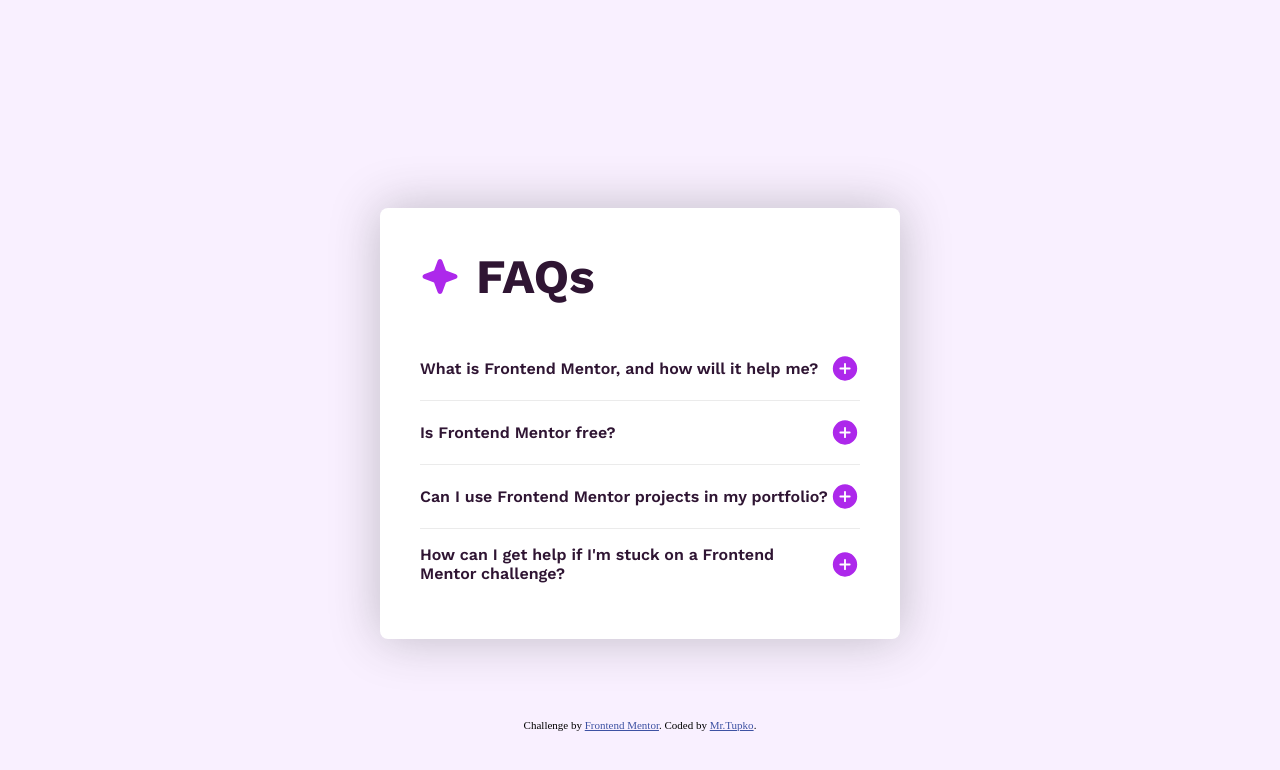
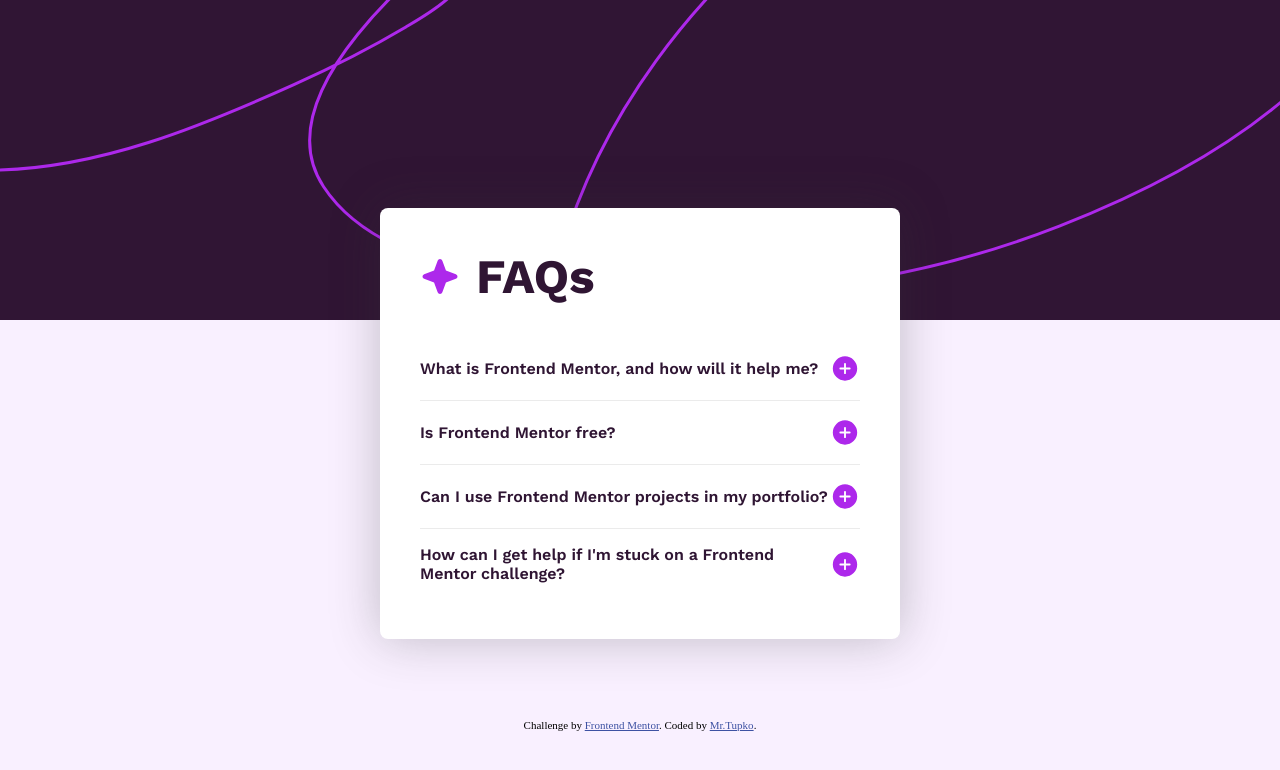
Before and after one commit to MrTupko/faq, a plain HTML site: page index.html in a window 1280 px wide. Drawn offline with nearby package versions, Linux system fonts and the light colour scheme.

Commit message:
Update style.css url fix

```diff
--- a/css/style.css
+++ b/css/style.css
@@ -148,7 +148,7 @@ p {
 */
 
 .box {
-    background-image: url("assets/images/background-pattern-mobile.svg");
+    background-image: url("../assets/images/background-pattern-mobile.svg");
     background-repeat: repeat-x;
 
     background-color: var(--Light-pink);
@@ -196,7 +196,7 @@ p {
 
 @media screen and (min-width: 700px) {
     .box {
-        background-image: url("assets/images/background-pattern-desktop.svg");
+        background-image: url("../assets/images/background-pattern-desktop.svg");
     }
     .box-faq {
         margin-top: 13rem;
```
